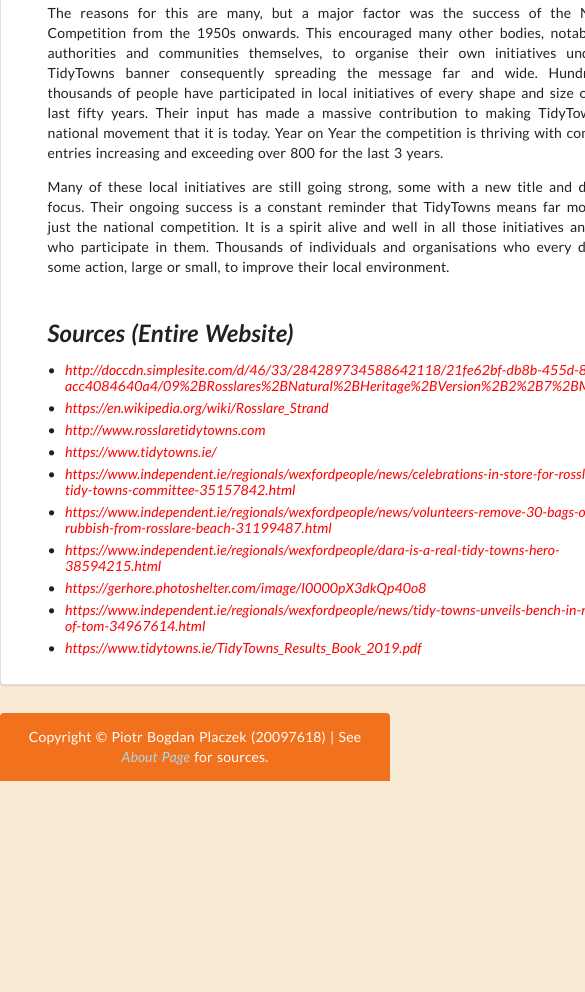
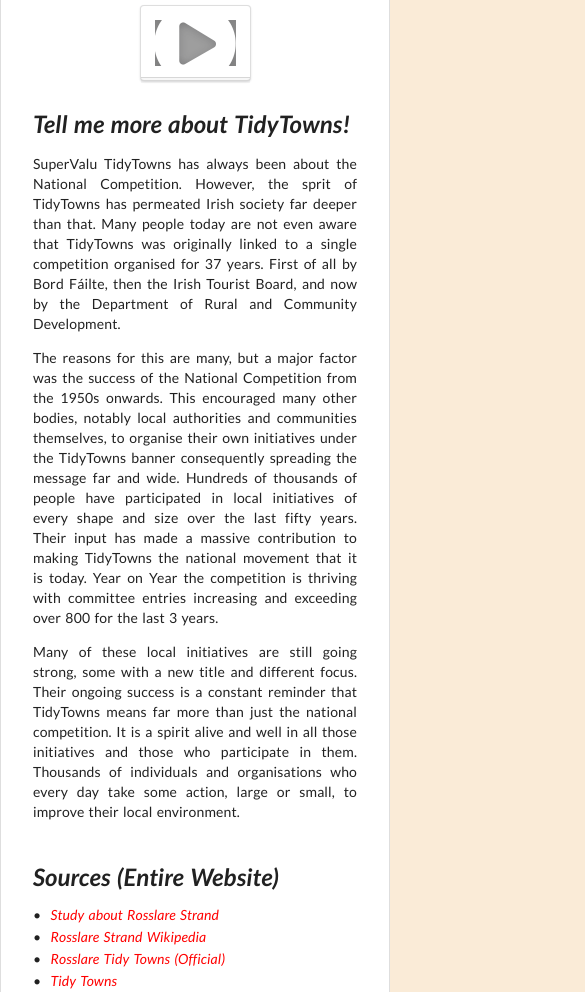
Before and after one commit to piotrpdev/WD-CA2, a plain HTML site: page about.html in a window 390 px wide. Shown: the part 1008-2000 px from the top of the page, 585 px wide, since content can reach past the window. Before the commit the page ends 1789 px from the top, so only its background shows below. Drawn offline with nearby package versions, Linux system fonts and the light colour scheme; grey boxes are pictures that could not be loaded.

Commit message:
small mobile visual improv

```diff
--- a/about.html
+++ b/about.html
@@ -48,7 +48,7 @@
         <section>
           <h3>Get to know us a little better!</h3>
           <div class="ui hidden divider"></div>
-          <div class="ui container grid">
+          <div class="ui container stackable grid">
             <div class="four wide column">
               <img
                 class="
@@ -145,7 +145,7 @@
                 href="http://doccdn.simplesite.com/d/46/33/284289734588642118/21fe62bf-db8b-455d-8f23-acc4084640a4/09%2BRosslares%2BNatural%2BHeritage%2BVersion%2B2%2B7%2BMarch%2B2016.pdf"
                 target="_blank"
                 rel="noopener noreferrer"
-                >http://doccdn.simplesite.com/d/46/33/284289734588642118/21fe62bf-db8b-455d-8f23-acc4084640a4/09%2BRosslares%2BNatural%2BHeritage%2BVersion%2B2%2B7%2BMarch%2B2016.pdf</a
+                >Study about Rosslare Strand</a
               >
             </li>
             <li>
@@ -153,7 +153,7 @@
                 href="https://en.wikipedia.org/wiki/Rosslare_Strand"
                 target="_blank"
                 rel="noopener noreferrer"
-                >https://en.wikipedia.org/wiki/Rosslare_Strand</a
+                >Rosslare Strand Wikipedia</a
               >
             </li>
             <li>
@@ -161,7 +161,7 @@
                 href="http://www.rosslaretidytowns.com/"
                 target="_blank"
                 rel="noopener noreferrer"
-                >http://www.rosslaretidytowns.com</a
+                >Rosslare Tidy Towns (Official)</a
               >
             </li>
             <li>
@@ -169,7 +169,7 @@
                 href="https://www.tidytowns.ie/"
                 target="_blank"
                 rel="noopener noreferrer"
-                >https://www.tidytowns.ie/</a
+                >Tidy Towns</a
               >
             </li>
             <li>
@@ -177,7 +177,7 @@
                 href="https://www.independent.ie/regionals/wexfordpeople/news/celebrations-in-store-for-rosslare-tidy-towns-committee-35157842.html"
                 target="_blank"
                 rel="noopener noreferrer"
-                >https://www.independent.ie/regionals/wexfordpeople/news/celebrations-in-store-for-rosslare-tidy-towns-committee-35157842.html</a
+                >News Article</a
               >
             </li>
             <li>
@@ -185,7 +185,7 @@
                 href="https://www.independent.ie/regionals/wexfordpeople/news/volunteers-remove-30-bags-of-rubbish-from-rosslare-beach-31199487.html"
                 target="_blank"
                 rel="noopener noreferrer"
-                >https://www.independent.ie/regionals/wexfordpeople/news/volunteers-remove-30-bags-of-rubbish-from-rosslare-beach-31199487.html</a
+                >News Article</a
               >
             </li>
             <li>
@@ -193,7 +193,7 @@
                 href="https://www.independent.ie/regionals/wexfordpeople/dara-is-a-real-tidy-towns-hero-38594215.html"
                 target="_blank"
                 rel="noopener noreferrer"
-                >https://www.independent.ie/regionals/wexfordpeople/dara-is-a-real-tidy-towns-hero-38594215.html</a
+                >News Article</a
               >
             </li>
             <li>
@@ -201,7 +201,7 @@
                 href="https://gerhore.photoshelter.com/image/I0000pX3dkQp40o8"
                 target="_blank"
                 rel="noopener noreferrer"
-                >https://gerhore.photoshelter.com/image/I0000pX3dkQp40o8</a
+                >Photo of Rosslare Strand</a
               >
             </li>
             <li>
@@ -209,7 +209,7 @@
                 href="https://www.independent.ie/regionals/wexfordpeople/news/tidy-towns-unveils-bench-in-memory-of-tom-34967614.html"
                 target="_blank"
                 rel="noopener noreferrer"
-                >https://www.independent.ie/regionals/wexfordpeople/news/tidy-towns-unveils-bench-in-memory-of-tom-34967614.html</a
+                >News Article</a
               >
             </li>
             <li>
@@ -217,7 +217,7 @@
                 href="https://www.tidytowns.ie/TidyTowns_Results_Book_2019.pdf"
                 target="_blank"
                 rel="noopener noreferrer"
-                >https://www.tidytowns.ie/TidyTowns_Results_Book_2019.pdf</a
+                >2019 Tidy Towns Competition Results</a
               >
             </li>
           </ul>
```
Also changed, not shown: index.html (+3 -3 lines).
